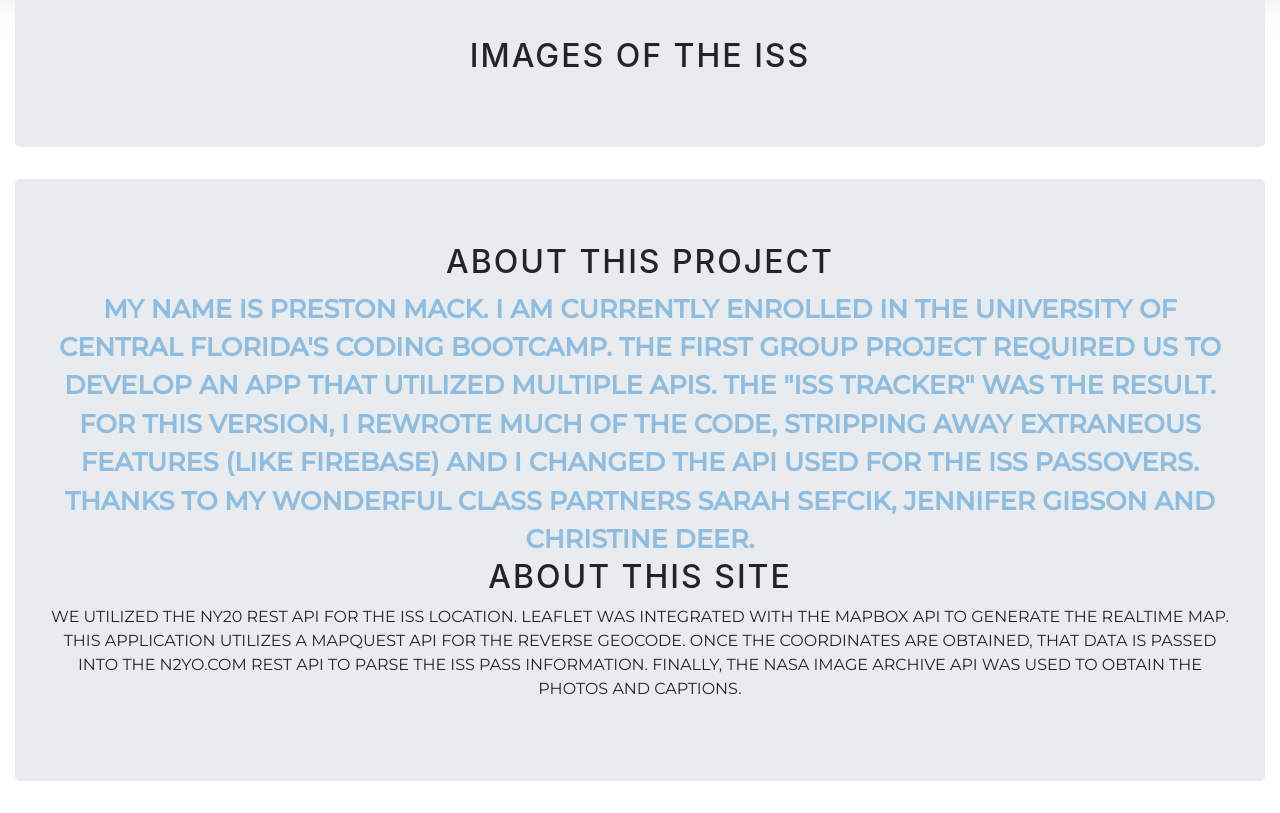
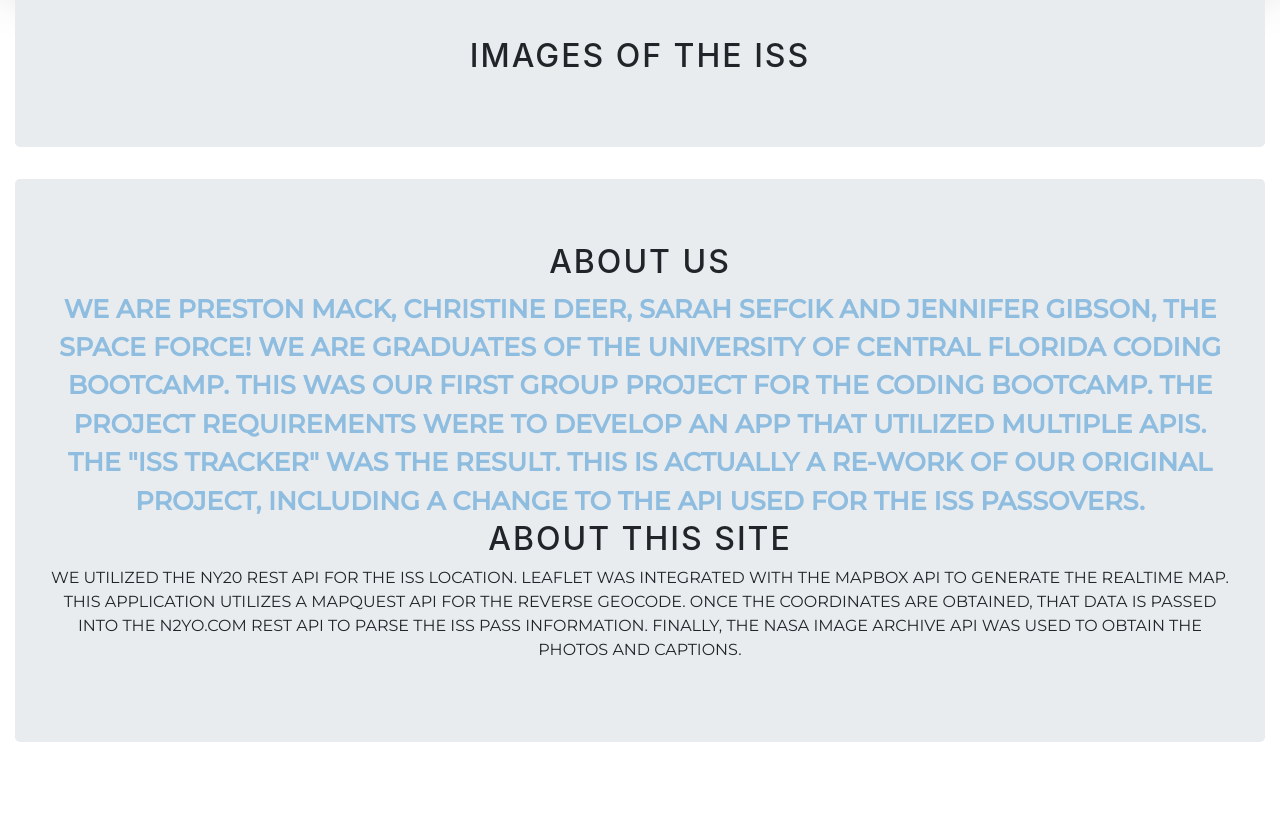
Before and after one commit to pmack99/Beandnew_ISS_Tracker, a website with bundled scripts: page index.html in a window 1280 px wide. Shown: the part 1553-2366 px from the top of the page. After the commit the page ends 2327 px from the top, so only its background shows below. Built offline with nearby package versions, Linux system fonts and the light colour scheme; no server answers.

Commit message:
edited about us and about the project topics

```diff
--- a/index.html
+++ b/index.html
@@ -332,13 +332,13 @@
       <div class="jumbotron">
         <div class="row">
           <div class="col mx-auto">
-            <h2>ABOUT THIS PROJECT </h2>
+            <h2>ABOUT US </h2>
             <p class="lead">
-              My name is Preston Mack. I am currently enrolled in the University of Central Florida's Coding Bootcamp.
-              The first group project required us to develop an app that utilized multiple APIs. The "ISS Tracker" was
-              the result. For this version, I rewrote much of the code, stripping away extraneous features (like
-              Firebase) and I changed the API used for the ISS passovers. Thanks to my wonderful class partners Sarah
-              Sefcik, Jennifer Gibson and Christine Deer.
+              We are Preston Mack, Christine Deer, Sarah Sefcik and Jennifer Gibson, the Space Force! We are graduates of
+               the University of Central Florida Coding Bootcamp.
+              This was our first group project for the Coding Bootcamp. The project requirements were to develop an app that utilized multiple APIs.
+              The "ISS Tracker" was
+              the result. This is actually a re-work of our original project, including a change to the API used for the ISS passovers.
             </p>
             <h2> ABOUT THIS SITE </h2>
             <p class="lead1"> We utilized the NY20 REST API for the ISS location. Leaflet was integrated with the Mapbox API to
```
